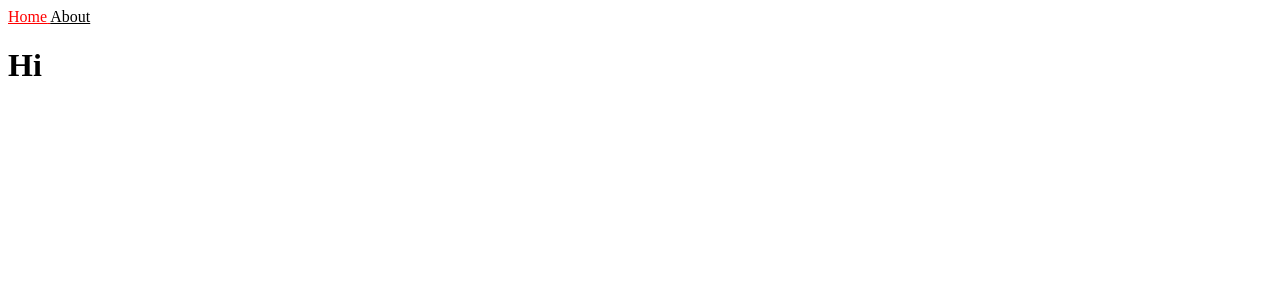
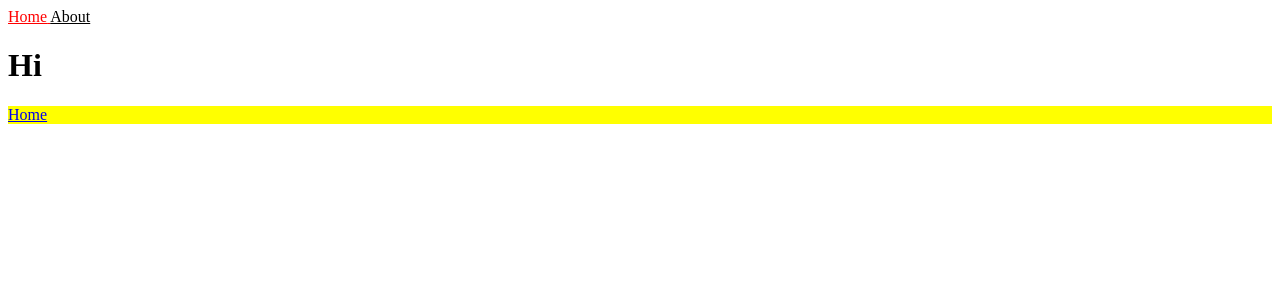
Before and after one commit to weeeeey/NextJs_Start, a Next.js app in the folder my-app/: page / in a window 1280 px wide. Shown: the top 300 px of the page. Built offline with nearby package versions, Linux system fonts and the light colour scheme.

Commit message:
#1.5 style jsx: 해당 컴포넌트에서 스타일링
부모와 자식 모두에게 영향 x

```diff
--- a/my-app/components/Navbar.tsx
+++ b/my-app/components/Navbar.tsx
@@ -20,6 +20,11 @@
                 >
                     About
                 </Link>
+                {/* <style jsx>{`
+                    nav {
+                        background-color: whitesmoke;
+                    }
+                `}</style> */}
             </nav>
         </div>
     );
--- a/my-app/pages/index.tsx
+++ b/my-app/pages/index.tsx
@@ -1,9 +1,18 @@
+import Link from "next/link";
 import Navbar from "../components/Navbar";
 const Home = () => {
     return (
         <div>
             <Navbar />
             <h1>Hi</h1>
+            <nav>
+                <Link href={"/"}>Home</Link>
+                <style jsx>{`
+                    nav {
+                        background-color: yellow;
+                    }
+                `}</style>
+            </nav>
         </div>
     );
 };
```
